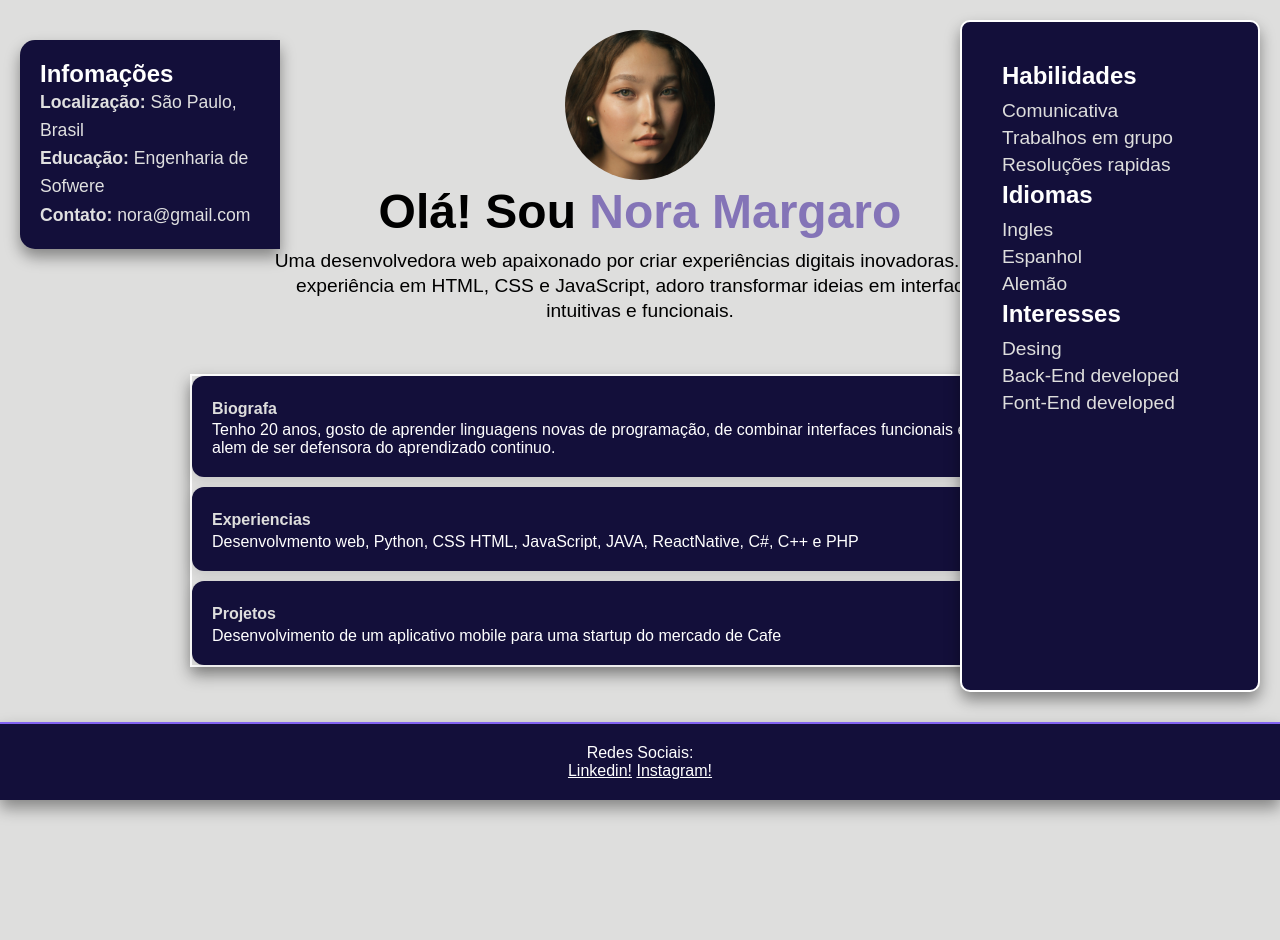
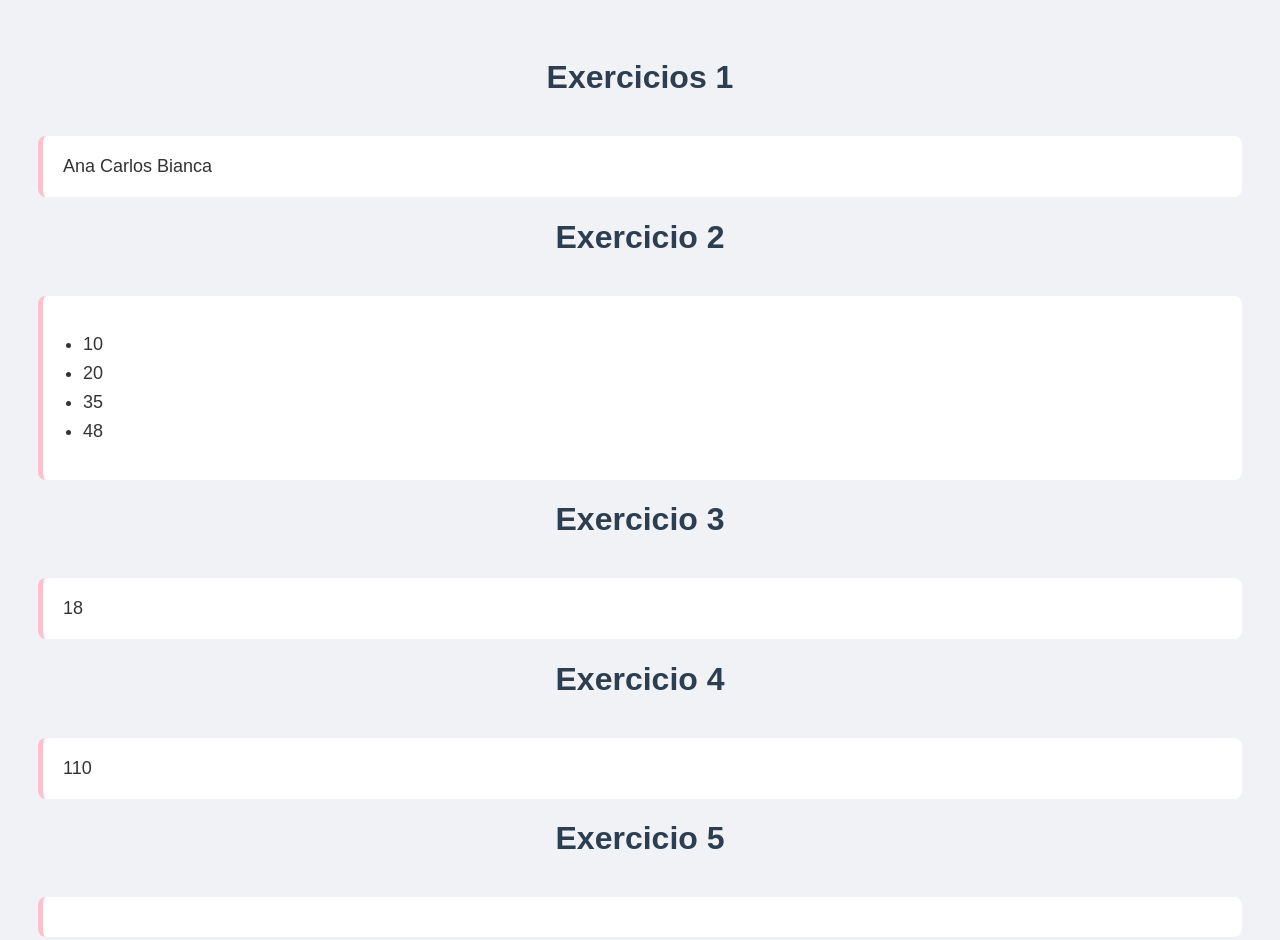
Before and after one commit to VitoriaBarroso/DesignWeb, a plain HTML site: page index.html in a window 1280 px wide. Before the commit the page ends 800 px from the top, so only its background shows below. Drawn offline with Linux system fonts and the light colour scheme.

Commit message:
exercicios_do_while_for

```diff
--- /dev/null
+++ b/exercicio1.js
@@ -0,0 +1,10 @@
+const res1 = document.getElementById("res1")
+const alunos = ["Ana", "Carlos", "Bianca", "João", "Marcos", "Fernanda"];
+let resultado1 ="";
+for (let i = 0; i < alunos.length; i++) {
+    if(alunos[i] === "João")
+        break;
+    resultado1 += alunos[i] + " ";
+}
+res1.innerHTML = resultado1;
+console.log(resultado1);
--- /dev/null
+++ b/exercicio2.js
@@ -0,0 +1,18 @@
+const res2 = document.getElementById("res2");
+const numeros = [10, 20, 35, 48, 51, 60, 70];
+const maior = "";
+const ul = document.createElement("ul");
+let i = 0;
+
+while (i < numeros.length) {
+    if (numeros[i] > 50) break;
+
+    const li = document.createElement("li");
+    li.textContent = numeros[i];
+    ul.appendChild(li);
+
+    i++;
+}
+
+res2.appendChild(ul);
+console.log(maior);
--- /dev/null
+++ b/exercicio3.js
@@ -0,0 +1,11 @@
+const res3 = document.getElementById('res3');
+const numeros3 = [7, 11, 23, 41, 18, 25, 30];
+let resultado3 = "";
+for (let i = 0; i < numeros3.length; i++) {
+    if (numeros3[i] % 2 === 0) {
+        resultado3 = numeros3[i];
+        break;
+    }
+}
+res3.innerHTML = resultado3;
+console.log(resultado3);
--- /dev/null
+++ b/exercicio4.js
@@ -0,0 +1,12 @@
+const res4 = document.getElementById('res4');
+const valores = [10, 20, 30, 25, 15, 10, 5];
+let i4 = "0";
+let soma = 0;
+while(i4 < valores.length) {
+    soma += valores[i4];
+    if(soma > 100)
+        break;
+    i4++;
+}
+res4.innerHTML = soma;
+console.log(soma);
--- /dev/null
+++ b/exercicio5.js
@@ -0,0 +1,14 @@
+const res5 = document.getElementById("res5");
+const frutas = ["maçã", "laranja", "uva", "pera",];
+let encontrou = false;
+let resultado5 = "";
+for(let i = 0; i < frutas.length; i++) {
+    if (frutas[i] === "banana") {
+        console.log("Fruta encontrada!: Banana");
+        encontrou = true;
+        break;
+    }
+}
+
+res5.innerHTML = resultado5;
+console.log(resultado5);
--- a/index.html
+++ b/index.html
@@ -3,237 +3,64 @@
 <head>
     <meta charset="UTF-8">
     <meta name="viewport" content="width=device-width, initial-scale=1.0">
-    <title>Perfil Pessoal! portifolio </title>
+    <title>Exercicios For_While</title>
+</head>
+<body>
+    <h1>Exercicios 1</h1>
+    <div class="resposta" id="res1"></div>
+    <h1>Exercicio 2</h1>
+    <div class="resposta" id="res2"></div>
+    <h1>Exercicio 3</h1>
+    <div class="resposta" id="res3"></div>
+    <h1>Exercicio 4</h1>
+    <div class="resposta" id="res4"></div>
+    <h1>Exercicio 5</h1>
+    <div class="resposta" id="res5"></div>
+
+    <script src="exercicio1.js"></script>
+    <script src="exercicio2.js"></script>
+    <script src="exercicio3.js"></script>
+    <script src="exercicio4.js"></script>
+    <script src="exercicio5.js"></script>
+</body>
+</html>
+
 <style>
-          * {
-            margin: 0;
-            padding: 0;
-            box-sizing: border-box;
-            font-family: 'arial', sans-serif;
-        }
  body {
-            display: flex;
-            flex-direction: column;
-            align-items: center;
-            background-color: #dededd;
-            color: #E0E0E0;
-            padding: 10px;
-            /*margin: 0; */
-            width: 100%;
-        }
-        /* fim pagina layout */
-        /* inicio, header */
-        .container {
-            max-width: 800px;
-            margin: 0 auto;
-            text-align: center;
-            padding: 20px;
-            color: #25336e;
-        }
-        .container img{
-            border-radius: 50%;
-            width: 150px;
-            height: 150px;
-
-        }
-        .container h1 {
-            font-size: 3rem;
-            font-weight: bold;
-            color:  black;
-            margin-bottom: 10px;
-
-        }
-        .container h1 span {
-            color:  #8474b7;
-        }
-        .container p {
-            font-size: 1.2rem;
-            margin-top: 10px;
-            color: black;
-            line-height: 1.3;
-        }
-        /* fim header */
-        /* inicio, barra lateral */
-
-        .barra-lateral{
-            display: flex;
-            position: fixed;
-            top:20px;
-            right: 20px;
-            width: 300px;
-            height: 84vh;
-            padding: 40px;
-            background-color: #130f3a;
-            border-radius: 10px;
-            border: 2px solid white ;
-            box-shadow:  0 8px 15px rgba(0, 0, 0, 0.4);
-            color: #dededd;
+    font-family: Arial, sans-serif;
+    background: #f0f2f5;
+    padding: 30px;
   }
 
-        .barra-lateral aside h2{
-            font-size: 1.5rem;
-            color: white;
-            margin-bottom: 10px;
-        }
-        .barra-lateral aside ul {
-            list-style: none;
-            padding: 0;
-        }
-        .barra-lateral aside ul li{
-            margin: 5px 0;
-            font-size: 1.2rem;
-            color: color 0.3s ease;
-        }
-        .barra-lateral aside ul li:hover{
-            color:#6A0DAD;
-            font-weight: bold;
-        }
-        /* fim barra lateral */
-        /* inicio infomações a  esquerda */
-
-        .conteudo-perfil{
-            position: absolute;
-            top: 5%;
-            left: 20px;
-            padding: 20px;
-            border-radius: 15px 0 0 15px;
-            box-shadow: 0 8px 15px rgba(0, 0, 0, 0.4);
-            color: white;
-            width: 260px;
-            background-color: #130f3a;
-        }
-        .conteudo-perfil:hover{
-            transform: translateY(5px);
-            transition: transform 0.3s ease, box-shadow 0.3s ease;
-
+  h1 {
+    color: #2c3e50;
+    text-align: center;
+    margin-bottom: 40px;
   }
 
-        .conteudo-perfil p{
-            font-size: 1.1rem;
-            line-height: 1.6;
-            color: #E0E0E0;
+  h2 {
+    color: #34495e;
+    margin-top: 40px;
+    font-size: 28px;
+    border-bottom: 2px solid #3498db;
+    padding-bottom: 5px;
   }
-        .conteudo-perfil p strong{
-            color: #E0E0E0;
+
+  .resposta {
+    background: #ffffff;
+    margin-top: 10px;
+    padding: 20px;
+    border-left: 5px solid pink;
+    border-radius: 8px;
+    font-size: 18px;
+    color: #333333;
   }
-        /* fim, informaões */
-        /* inicio cards main */
 
-        .cards{
-        display: flex;
-           flex-direction: column;
-           justify-content: center;
-           gap: 10px;
-           width: 90%;
-           max-width: 900px;
-           margin-top: 30px;
-           border: 2px solid white;
-           box-shadow: 0 8px 15px rgba(0, 0, 0, 0.4);
+  ul {
+    padding-left: 20px;
   }
-        .card{
-            background-color: #130f3a;
-            border-radius: 12px;
-            padding: 20px;
-            transition: transform 0.3s ease, box-shadow 0.3s ease;
-            box-shadow: 0px 4px 12px rgba(0, 0, 0, 0.1);
-            color: #dededd;
+
+  ul li {
+    margin-bottom: 8px;
   }
-        .card:hover{
-            transform: translateY(5px);
-            box-shadow: 0px 8px 25px rgba(0, 0, 0, 0.15);
-        }
-        .card h2{
-            font-size: 1rem;
-            line-height: 1.6;
-            color: #dededd;
-        }
-        .card p{
-            color: white;
-        }
-        /* fim, cards main */
-        /* inicio footer */
-
-        footer{
-            background-color:  #130f3a;
-            color: #dededd;
-            text-align: center;
-            padding: 20px;
-            font-size: 1rem;
-            position: fixed;
-            bottom: 0;
-            width: 100%;
-            right: 0%;
-            box-shadow:  0 8px 15px rgba(0, 0, 0, 0.4);
-            border-top: 2px solid  #8263F2;
-
-            /*background: linear-gradient(135deg, #D6D6D6, #A58EDC);*/
-        }
-        /* final footer (rodapé) */
-        /* meu style.css não funcinou, por isso coloquei aqui */
 </style>
-
-</head>
-<body>
-   <header class="container">
-        <img src="DW/img/foto.png" alt="">
-        <h1>Olá! Sou <span> Nora Margaro </span></h1>
-        <p>Uma desenvolvedora web apaixonado por criar experiências digitais inovadoras. Com experiência em HTML, CSS e JavaScript, adoro transformar ideias em interfaces intuitivas e funcionais.</p>
-    </header>
-    <div class="conteudo-perfil">
-        <aside>
-            <h2>Infomações</h2>
-
-            <p><strong>Localização:</strong> São Paulo, Brasil</p>
-            <p><strong>Educação:</strong> Engenharia de Sofwere</p>
-            <p><strong>Contato: </strong> nora@gmail.com </p>
-        </aside>
-    </div>
-
-         <main class="cards">
-            <section class="card">
-                <h2>Biografa</h2>
-                <p>Tenho 20 anos, gosto de aprender linguagens novas de programação, de combinar interfaces funcionais e intuitivas alem de ser defensora do aprendizado continuo.</p>
-            </section>
-            <section class="card">
-                <h2>Experiencias</h2>
-                <p>Desenvolvmento web, Python, CSS HTML, JavaScript, JAVA, ReactNative, C#, C++ e PHP </p>
-            </section>
-            <section class="card">
-                <h2>Projetos</h2>
-                <p>Desenvolvimento de um aplicativo mobile para uma startup do mercado de Cafe</p>
-            </section>
-
-        </main>
-
-     <div class="barra-lateral">
-        <aside>
-            <h2>Habilidades</h2>
-            <ul>
-                <li>Comunicativa</li>
-                <li>Trabalhos em grupo</li>
-                <li>Resoluções rapidas</li>
-            </ul>
-            <h2>Idiomas</h2>
-            <ul>
-                <li>Ingles</li>
-                <li>Espanhol</li>
-                <li>Alemão</li>
-            </ul>
-            <h2>Interesses</h2>
-            <ul>
-                <li>Desing</li>
-                <li>Back-End developed</li>
-                <li>Font-End developed</li>
-            </ul>
-        </aside>
-
-
-
-    <footer>
-        <p style="color: white;">Redes Sociais:</p>
-        <a href="https://www.linkedin.com/" style="color: white;">Linkedin!</a>
-        <a href="https://www.instagram.com/#" style="color: white;">Instagram!</a>
-    </footer>
-
-</body>
-</html>
```
Lines whose indentation alone changed are shown as unchanged.
